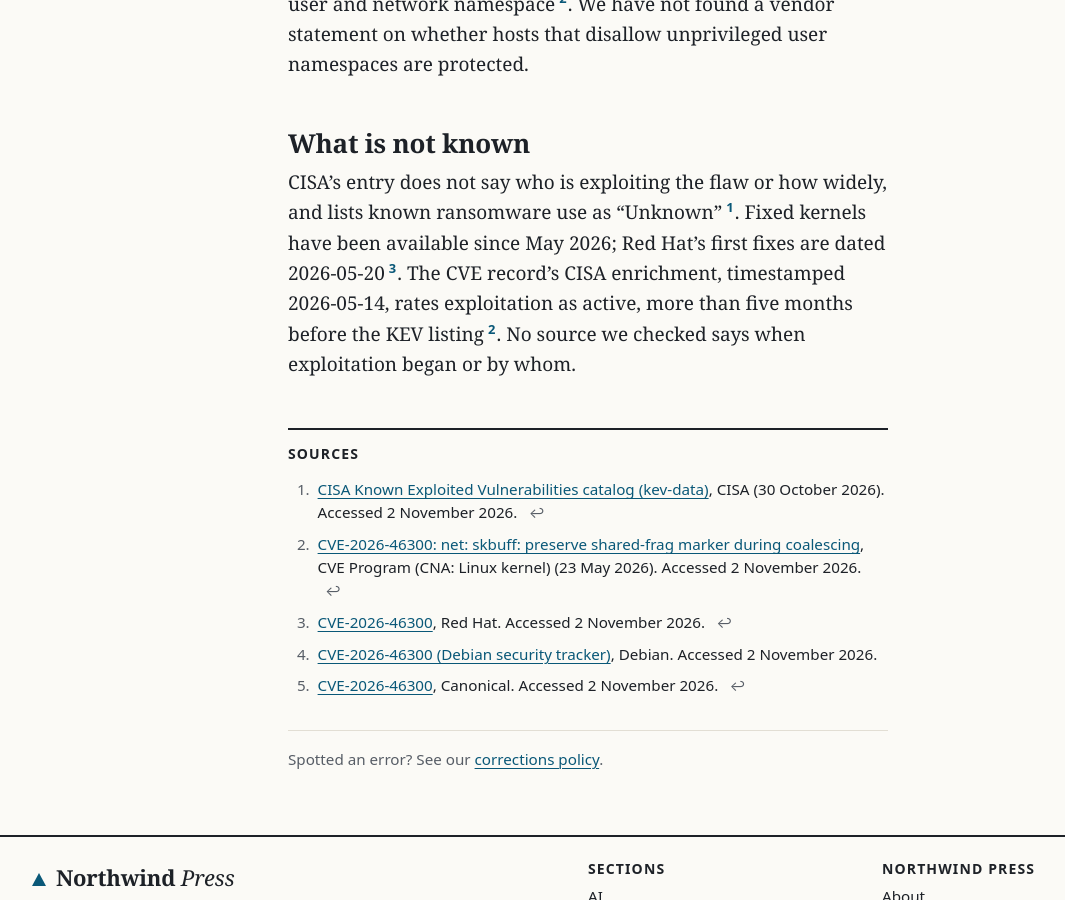
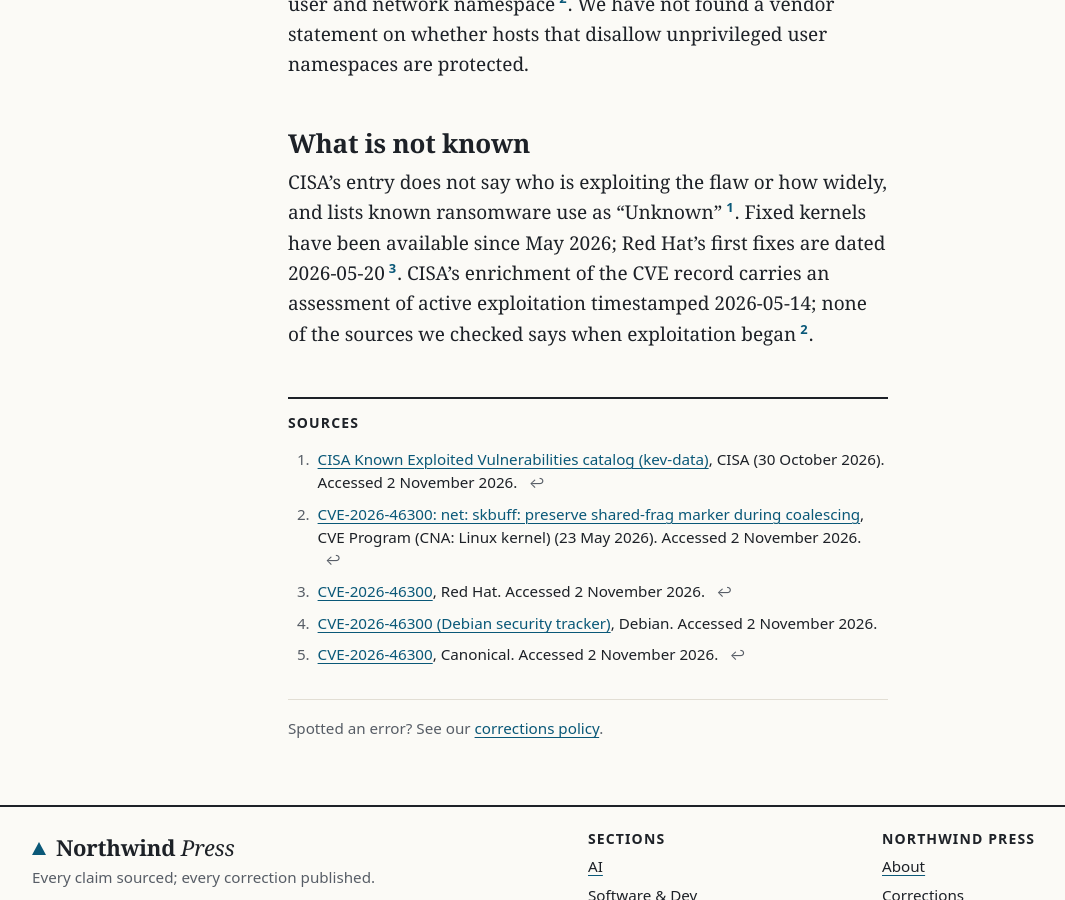
Before and after one commit to northwind-press/northwind-press.github.io, a Jekyll site: the page built from _posts/2026-11-02-linux-kernel-cve-2026-46300-kev.md, in a window 1280 px wide and 900 px high, scrolled down 2391 px. Shown: the whole window, without its empty margins (52-1117 px from the left). Built offline with Jekyll 4.4.1, drawn with Linux system fonts in a browser that asks for light colours; some of the changed text lies outside the part shown.

Commit message:
Kernel update: standards' final wording (reporter's safer phrasing), 08:15
Co-Authored-By: Claude Opus 5.5 <noreply@anthropic.com>

```diff
--- a/_posts/2026-11-02-linux-kernel-cve-2026-46300-kev.md
+++ b/_posts/2026-11-02-linux-kernel-cve-2026-46300-kev.md
@@ -7,7 +7,7 @@ kind: news
 date: 2026-11-02 22:49
 updates:
   - date: 2026-11-03
-    text: "We added that the CVE record's CISA enrichment, timestamped 2026-05-14, rates exploitation as active."
+    text: "We added that CISA's enrichment of the CVE record carries an assessment of active exploitation timestamped 2026-05-14."
 sources:
   - title: "CISA Known Exploited Vulnerabilities catalog (kev-data)"
     url: https://github.com/cisagov/kev-data
@@ -59,4 +59,4 @@ A host does not need to use IPsec itself to be exposed, on the kernel CNA's acco
 
 ## What is not known
 
-CISA's entry does not say who is exploiting the flaw or how widely, and lists known ransomware use as "Unknown"{% include cite.html n=1 %}. Fixed kernels have been available since May 2026; Red Hat's first fixes are dated 2026-05-20{% include cite.html n=3 %}. The CVE record's CISA enrichment, timestamped 2026-05-14, rates exploitation as active, more than five months before the KEV listing{% include cite.html n=2 %}. No source we checked says when exploitation began or by whom.
+CISA's entry does not say who is exploiting the flaw or how widely, and lists known ransomware use as "Unknown"{% include cite.html n=1 %}. Fixed kernels have been available since May 2026; Red Hat's first fixes are dated 2026-05-20{% include cite.html n=3 %}. CISA's enrichment of the CVE record carries an assessment of active exploitation timestamped 2026-05-14; none of the sources we checked says when exploitation began{% include cite.html n=2 %}.
```
